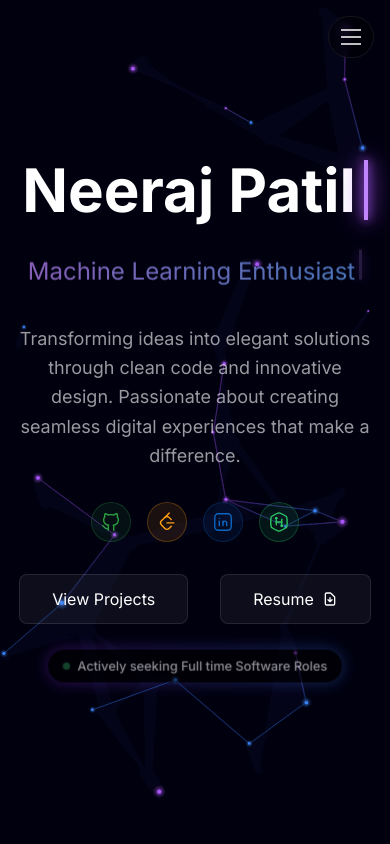
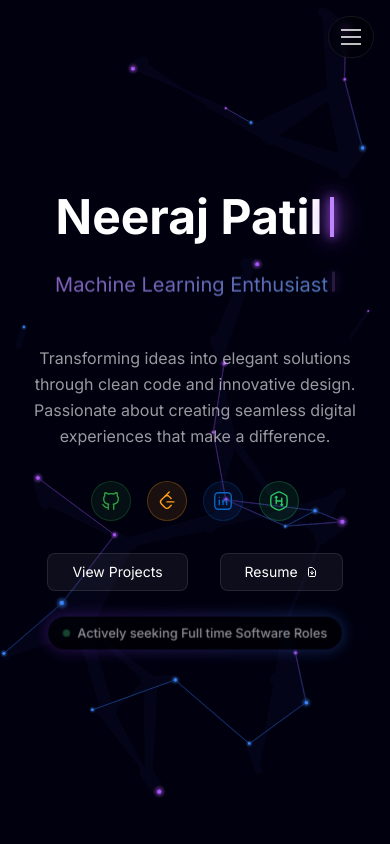
Before and after one commit to neeeraj1999/Portfolio, a Next.js app: page / in a window 390 px wide. Shown: the top 844 px of the page. Built offline with nearby package versions, Linux system fonts and the light colour scheme.

Commit message:
Improve mobile responsiveness of hero section text and buttons

```diff
--- a/components/ui/hero-section.tsx
+++ b/components/ui/hero-section.tsx
@@ -57,14 +57,14 @@ const HeroSection = () => {
         className="text-center max-w-3xl mx-auto relative z-10"
       >
         <motion.h1
-          className="text-6xl md:text-7xl font-bold mb-6 text-white flex items-center justify-center"
+          className="text-5xl sm:text-6xl md:text-7xl font-bold mb-6 text-white flex items-center justify-center"
         >
           {displayedText}
           <motion.span
             initial={{ opacity: 0 }}
             animate={{ opacity: 1 }}
             transition={{ duration: 0.3 }}
-            className={`inline-block w-[4px] h-[60px] ml-2 bg-purple-400 ${
+            className={`inline-block w-[4px] h-[40px] sm:h-[50px] md:h-[60px] ml-2 bg-purple-400 ${
               isTyping ? "animate-blink" : ""
             }`}
             style={{
@@ -83,12 +83,12 @@ const HeroSection = () => {
               transition={{ duration: 0.5 }}
               className="absolute w-full"
             >
-              <p className="text-2xl md:text-3xl bg-gradient-to-r from-purple-400 to-blue-400 bg-clip-text text-transparent">
+              <p className="text-xl sm:text-2xl md:text-3xl bg-gradient-to-r from-purple-400 to-blue-400 bg-clip-text text-transparent">
                 {professions[currentProfessionIndex]}
                 <motion.span
                   animate={{ opacity: [1, 0, 1] }}
                   transition={{ duration: 1, repeat: Infinity }}
-                  className="inline-block w-[3px] h-[30px] ml-1 bg-purple-400"
+                  className="inline-block w-[3px] h-[20px] sm:h-[25px] md:h-[30px] ml-1 bg-purple-400"
                   style={{
                     boxShadow: "0 0 8px #A855F7, 0 0 15px #A855F7",
                   }}
@@ -104,7 +104,7 @@ const HeroSection = () => {
           transition={{ duration: 0.8, delay: 0.4 }}
           className="mb-8"
         >
-          <p className="text-lg md:text-xl text-white/60 leading-relaxed max-w-2xl mx-auto">
+          <p className="text-base sm:text-lg md:text-xl text-white/60 leading-relaxed max-w-2xl mx-auto">
             Transforming ideas into elegant solutions through clean code and innovative design.
             Passionate about creating seamless digital experiences that make a difference.
           </p>
@@ -123,7 +123,7 @@ const HeroSection = () => {
           <div className="flex gap-8 mb-6">
             <Link
               href="#projects"
-              className="px-8 py-3 rounded-lg bg-white/5 hover:bg-white/10 border border-white/10 transition-all duration-300 text-white hover:scale-105"
+              className="px-6 sm:px-8 py-2 sm:py-3 rounded-lg bg-white/5 hover:bg-white/10 border border-white/10 transition-all duration-300 text-white hover:scale-105 text-sm sm:text-base"
             >
               View Projects
             </Link>
@@ -132,12 +132,12 @@ const HeroSection = () => {
               href="YOUR_RESUME_DRIVE_LINK"
               target="_blank"
               rel="noopener noreferrer"
-              className="px-8 py-3 rounded-lg bg-white/5 hover:bg-white/10 border border-white/10 transition-all duration-300 text-white hover:scale-105"
+              className="px-6 sm:px-8 py-2 sm:py-3 rounded-lg bg-white/5 hover:bg-white/10 border border-white/10 transition-all duration-300 text-white hover:scale-105 text-sm sm:text-base"
             >
               <span className="flex items-center gap-2">
                 Resume
                 <svg
-                  className="w-4 h-4"
+                  className="w-3 h-3 sm:w-4 sm:h-4"
                   fill="none"
                   stroke="currentColor"
                   viewBox="0 0 24 24"
```
